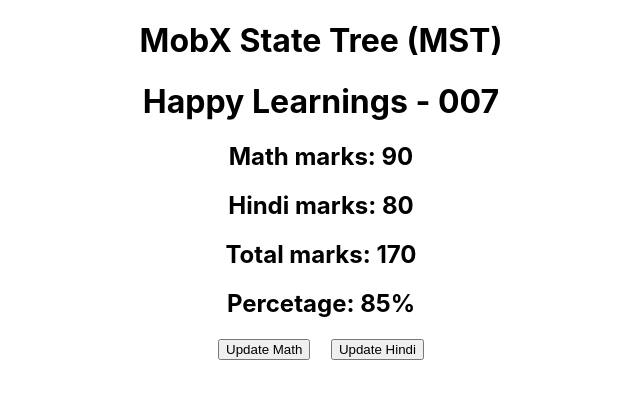
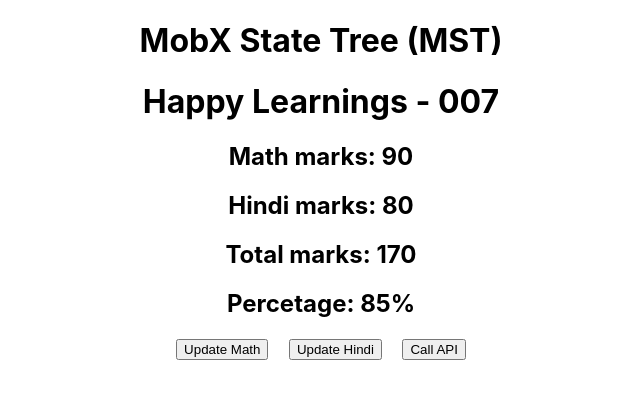
Before and after one commit to AmirMustafa/react-mobx-todo, a React (Create React App) app: page / in a window 1280 px wide. Shown: the top 398 px of the page, without its empty margins (319-959 px from the left). Built offline with nearby package versions, Linux system fonts and the light colour scheme.

Commit message:
feat: calling API, flow method MST

```diff
--- a/package.json
+++ b/package.json
@@ -6,6 +6,7 @@
     "@testing-library/jest-dom": "^5.16.5",
     "@testing-library/react": "^13.4.0",
     "@testing-library/user-event": "^13.5.0",
+    "axios": "^1.3.4",
     "mobx": "^6.8.0",
     "mobx-react-lite": "^3.4.2",
     "mobx-state-tree": "^5.1.8",
--- a/src/UserStoreMST.js
+++ b/src/UserStoreMST.js
@@ -1,3 +1,4 @@
+import axios from 'axios';
 import { types,onSnapshot, flow, applySnapshot, getSnapshot } from 'mobx-state-tree';
 
 const UserModel = types
@@ -14,7 +15,12 @@
             setHindi(val) {
                 self.hindi = +val;
             },
+            getMathMarks: flow(function* getMathMarks () {
+                const response = yield axios.get('https://jsonplaceholder.typicode.com/todos/3');
+                console.log('response ===> ', response);
+            }),
             afterCreate() {
+                console.log('i am called');
                 onSnapshot(self, (snapshot) => console.log('onSnapshot called ===> ', snapshot));
             }
         }))
--- a/src/mst/Home.js
+++ b/src/mst/Home.js
@@ -10,6 +10,10 @@
     const updateHindiMarks = () => {
         store.setHindi(99);
     };
+
+    const newMathMarks = () => {
+        store.getMathMarks();
+    };
     return (
         <div>
             <h1>{store.userName} - {store.userId}</h1>
@@ -18,7 +22,8 @@
             <h2>Total marks: {store.totalMarks}</h2>
             <h2>Percetage: {store.percentage}</h2>
             <button onClick={updateMathMarks}>Update Math</button> &emsp;
-            <button onClick={updateHindiMarks}>Update Hindi</button>
+            <button onClick={updateHindiMarks}>Update Hindi</button> &emsp;
+            <button onClick={newMathMarks}>Call API</button>
         </div>
     );
 }
```
Also changed, not shown: 1 other file (tests, documents, lock files or other folders).
